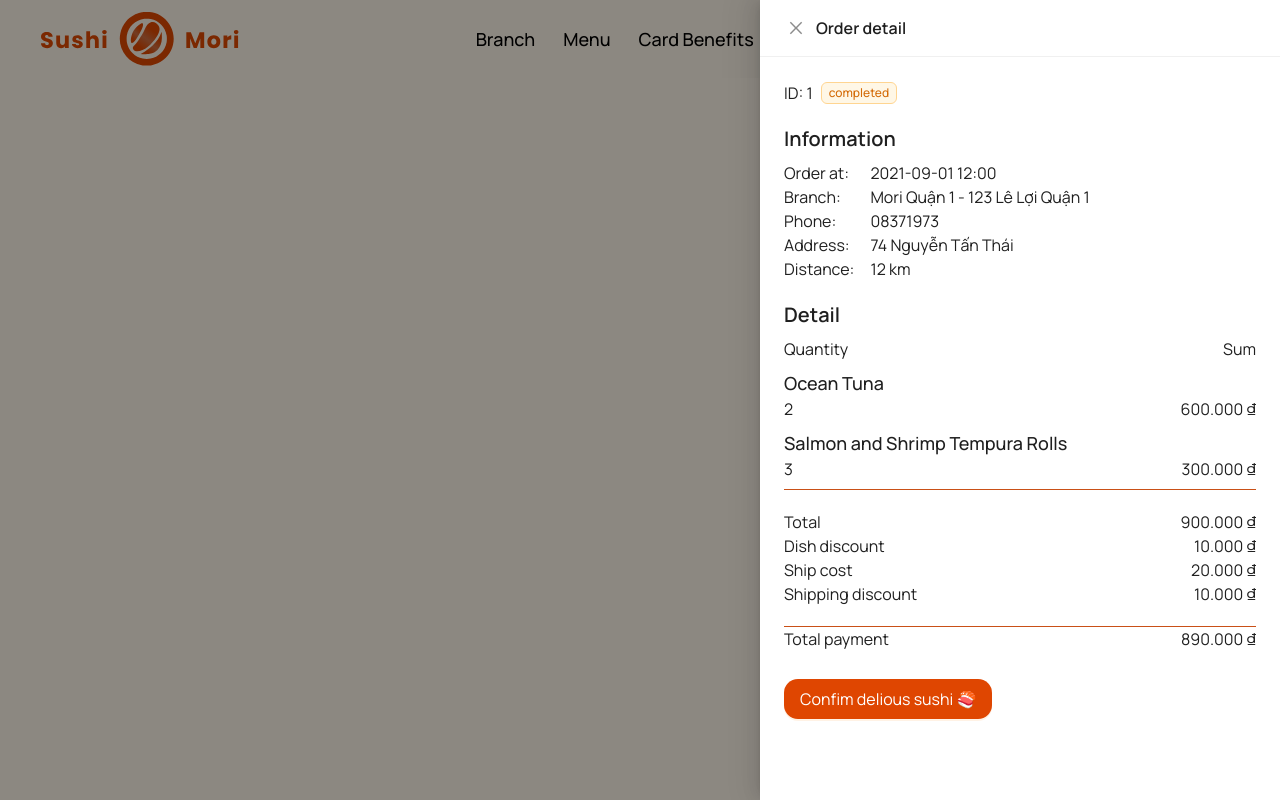
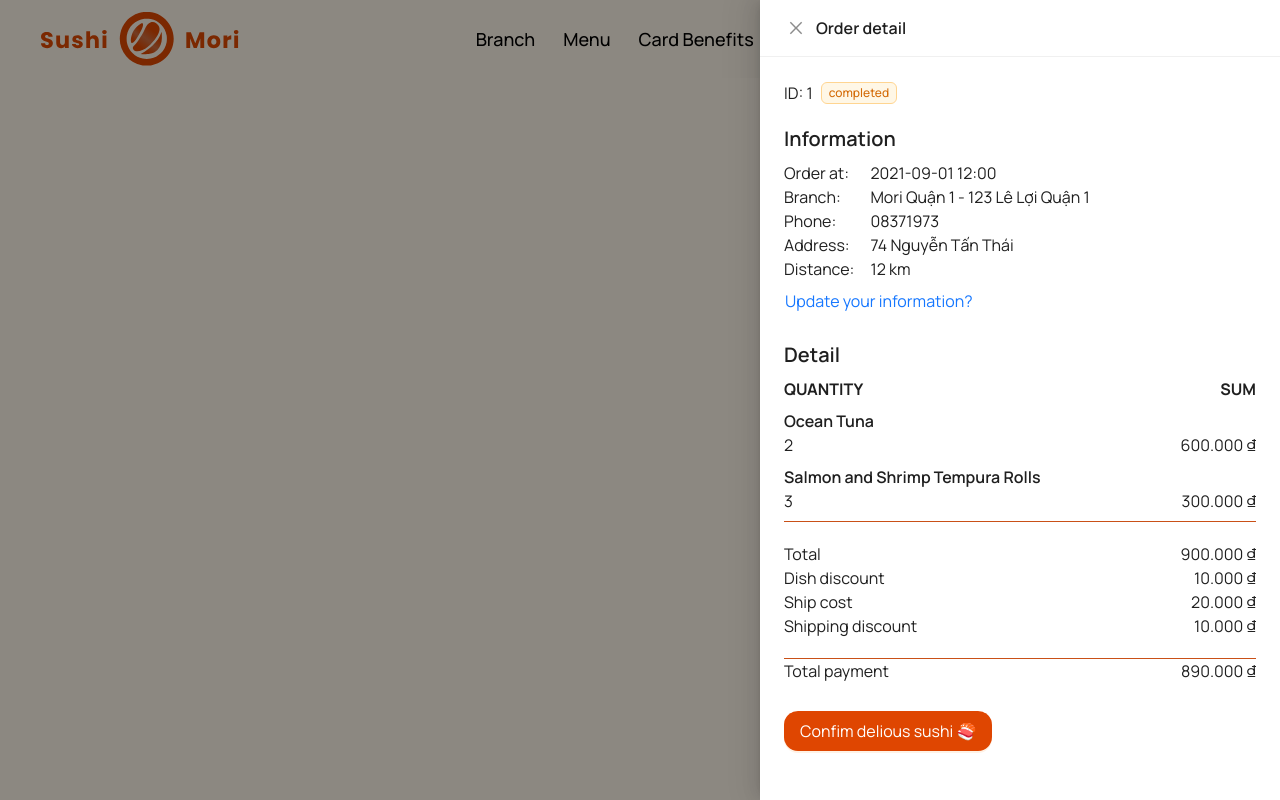
Before and after one commit to ndmanh3003/ssmori-client, a Next.js app: page /order-detail/1 in a window 1280 px wide. Built offline with nearby package versions, Linux system fonts and the light colour scheme; a web font is replaced by a local one; what @ant-design/nextjs-registry would draw is missing.

Commit message:
feat(order-detail): update info

```diff
--- a/src/app/(customer)/order-detail/[id]/page.tsx
+++ b/src/app/(customer)/order-detail/[id]/page.tsx
@@ -8,6 +8,7 @@ import price from '@/utils/price'
 import { IOrder } from '@/components'
 import { invoices } from '@/mock'
 import Status from '@/components/order/Status'
+import UpdateInvoiceOnline from '@/components/overlay/UpdateInvoiceOnline'
 
 export default function OrderDetail({ params }: { params: Promise<{ id: string }> }) {
   const [invoice, setInvoice] = useState<IOrder | null>(null)
@@ -49,17 +50,18 @@ export default function OrderDetail({ params }: { params: Promise<{ id: string }
             </>
           )}
         </div>
+        {invoice.type === 'O' && invoice.status === 'completed' && <UpdateInvoiceOnline />}
 
         <div className='text-xl font-semibold my-2 mt-5'>Detail</div>
         <div className='text-base'>
-          <div className='grid grid-cols-[auto_1fr] mb-2'>
-            <div>Quantity</div>
-            <div className='text-right'>Sum</div>
+          <div className='grid grid-cols-[auto_1fr] mb-2 font-bold'>
+            <div>QUANTITY</div>
+            <div className='text-right'>SUM</div>
           </div>
           {invoice.detail.map((item) => {
             return (
               <div key={'dish' + item.id} className='grid grid-cols-[auto_1fr] mb-2'>
-                <div className='col-span-2 text-lg font-medium line-clamp-1'>{item.nameEn}</div>
+                <div className='col-span-2 font-semibold line-clamp-1'>{item.nameEn}</div>
                 <div>{item.quantity}</div>
                 <div className='text-right'>{price(item.sum)}</div>
               </div>
@@ -81,7 +83,7 @@ export default function OrderDetail({ params }: { params: Promise<{ id: string }
             <div className='text-right'>{price(Number(invoice.totalPayment))}</div>
           </div>
         </div>
-        {invoice.status === 'completed' && (
+        {invoice.type === 'O' && invoice.status === 'completed' && (
           <Button className='!mt-5 !text-base' type='primary'>
             Confim delious sushi 🍣
           </Button>
--- a/src/app/@overlay/(.)order-detail/[id]/page.tsx
+++ b/src/app/@overlay/(.)order-detail/[id]/page.tsx
@@ -1,7 +1,5 @@
 import OrderDetail from '@/app/(customer)/order-detail/[id]/page'
 
 export default function Page({ params }: { params: Promise<{ id: string }> }) {
-  console.log(11112)
-
   return <OrderDetail params={params} />
 }
--- a/src/components/overlay/UpdateInvoiceOnline.tsx
+++ b/src/components/overlay/UpdateInvoiceOnline.tsx
@@ -4,8 +4,11 @@ import { useState } from 'react'
 import InputC from '../form/InputC'
 import { phoneRules, requireRule } from '../form/const'
 
+import ModalC from './ModalC'
+
 export default function UpdateInvoiceOnline() {
   const [form] = Form.useForm()
+  const [isModalOpen, setIsModalOpen] = useState(false)
   const [changedValues, setChangedValues] = useState<{ [key: string]: unknown } | null>(null)
 
   const handleValuesChange = (changedFields: Object) => {
@@ -26,9 +29,15 @@ export default function UpdateInvoiceOnline() {
 
     console.log('Changed fields data:', formData)
     setChangedValues(null)
+    setIsModalOpen(false)
   }
 
   return (
+    <>
+      <Button className='!m-0 !p-0' type='link' onClick={() => setIsModalOpen(true)}>
+        Update your information?
+      </Button>
+      <ModalC footer={null} open={isModalOpen} title='Update your information' onCancel={() => setIsModalOpen(false)}>
         <Form form={form} layout='vertical' size='large' onFinish={handleSubmit} onValuesChange={handleValuesChange}>
           <Form.Item label='Phone Number' name='phone' rules={phoneRules}>
             <InputC placeholder='Input your phone number' type='number' />
@@ -43,5 +52,7 @@ export default function UpdateInvoiceOnline() {
             </Button>
           </div>
         </Form>
+      </ModalC>
+    </>
   )
 }
```
Lines whose indentation alone changed are shown as unchanged.
